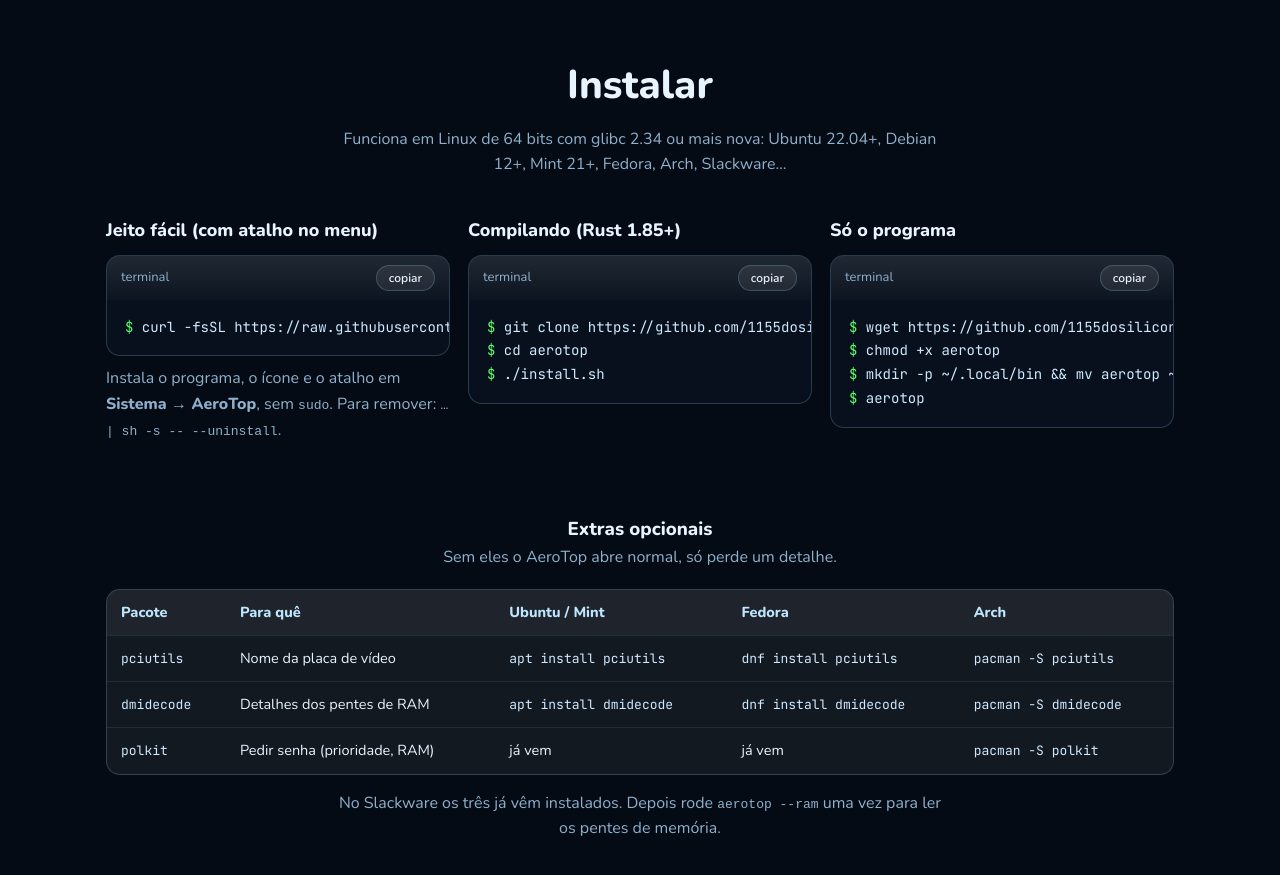
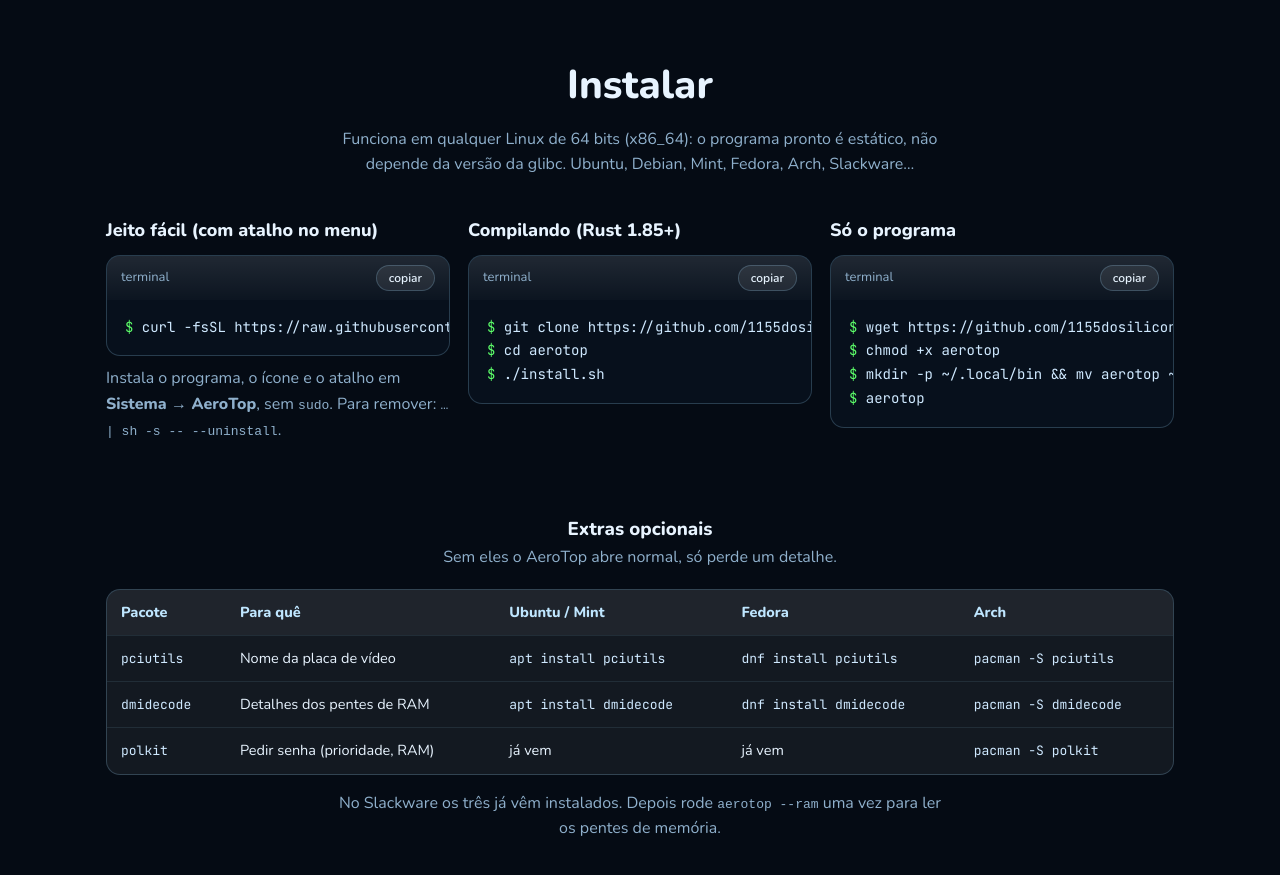
Before and after one commit to 1155dosilicon/aerotop, a plain HTML site: page docs/index.html in a window 1280 px wide. Shown: the part 2860-3735 px from the top of the page. Drawn offline with nearby package versions, Linux system fonts and the light colour scheme.

Commit message:
Programa pronto estático (musl): roda em qualquer Linux x86_64
O binário da 0.1.1 pedia GLIBC_2.39, apesar de o instalador e a
documentação falarem em 2.34+. O da release agora é estático e funciona
até em glibc antiga (testado no Ubuntu 20.04, glibc 2.31).

Co-Authored-By: Claude Opus 5.5 <noreply@anthropic.com>

```diff
--- a/docs/index.html
+++ b/docs/index.html
@@ -198,7 +198,7 @@ footer .made{margin-top:8px;opacity:.75}
 
 <section id="instalar">
   <h2>Instalar</h2>
-  <p class="sub">Funciona em Linux de 64 bits com glibc 2.34 ou mais nova: Ubuntu 22.04+, Debian 12+, Mint 21+, Fedora, Arch, Slackware…</p>
+  <p class="sub">Funciona em qualquer Linux de 64 bits (x86_64): o programa pronto é estático, não depende da versão da glibc. Ubuntu, Debian, Mint, Fedora, Arch, Slackware…</p>
   <div class="two">
     <div>
       <h3>Jeito fácil (com atalho no menu)</h3>
```
Also changed, not shown: 2 other files.
